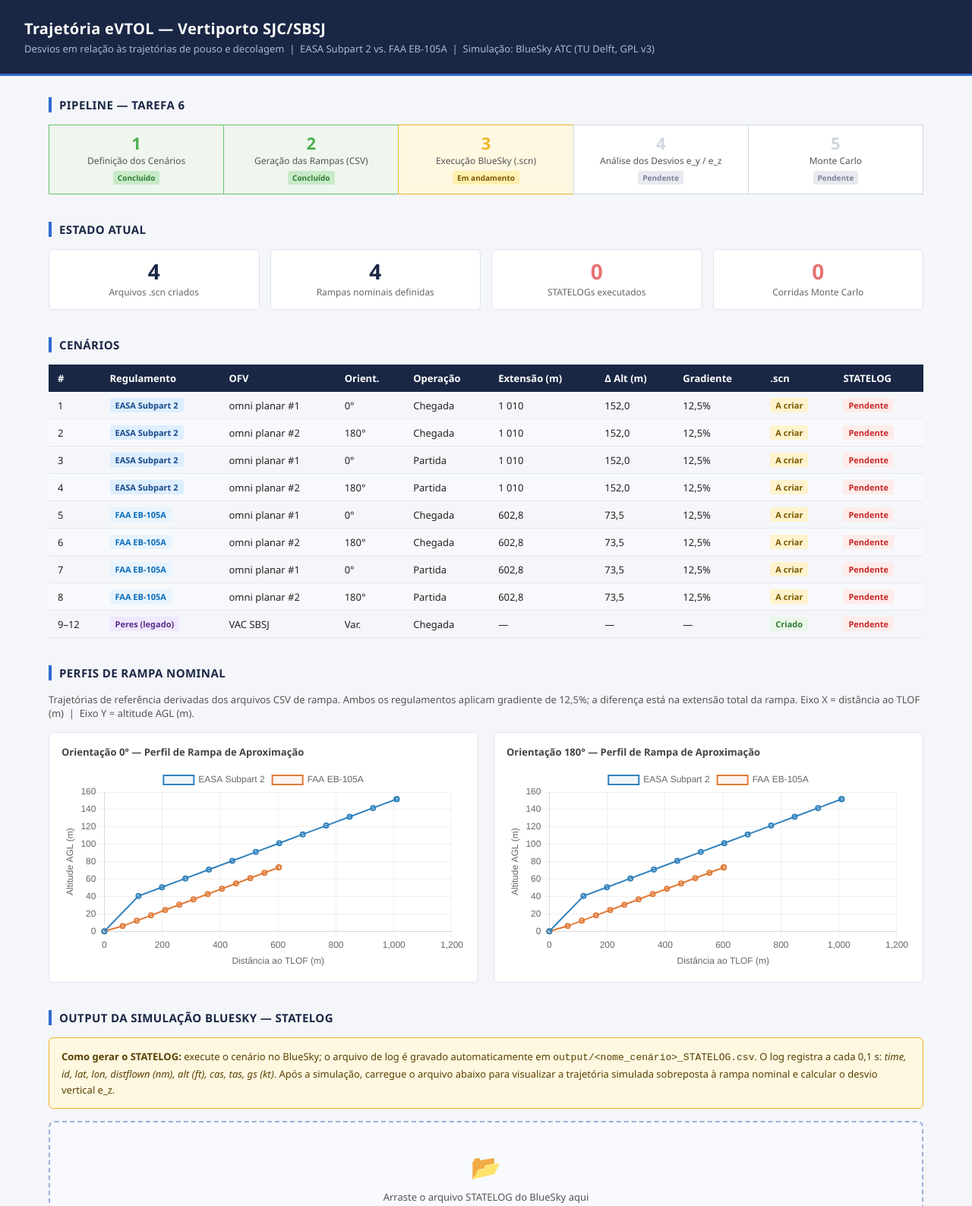
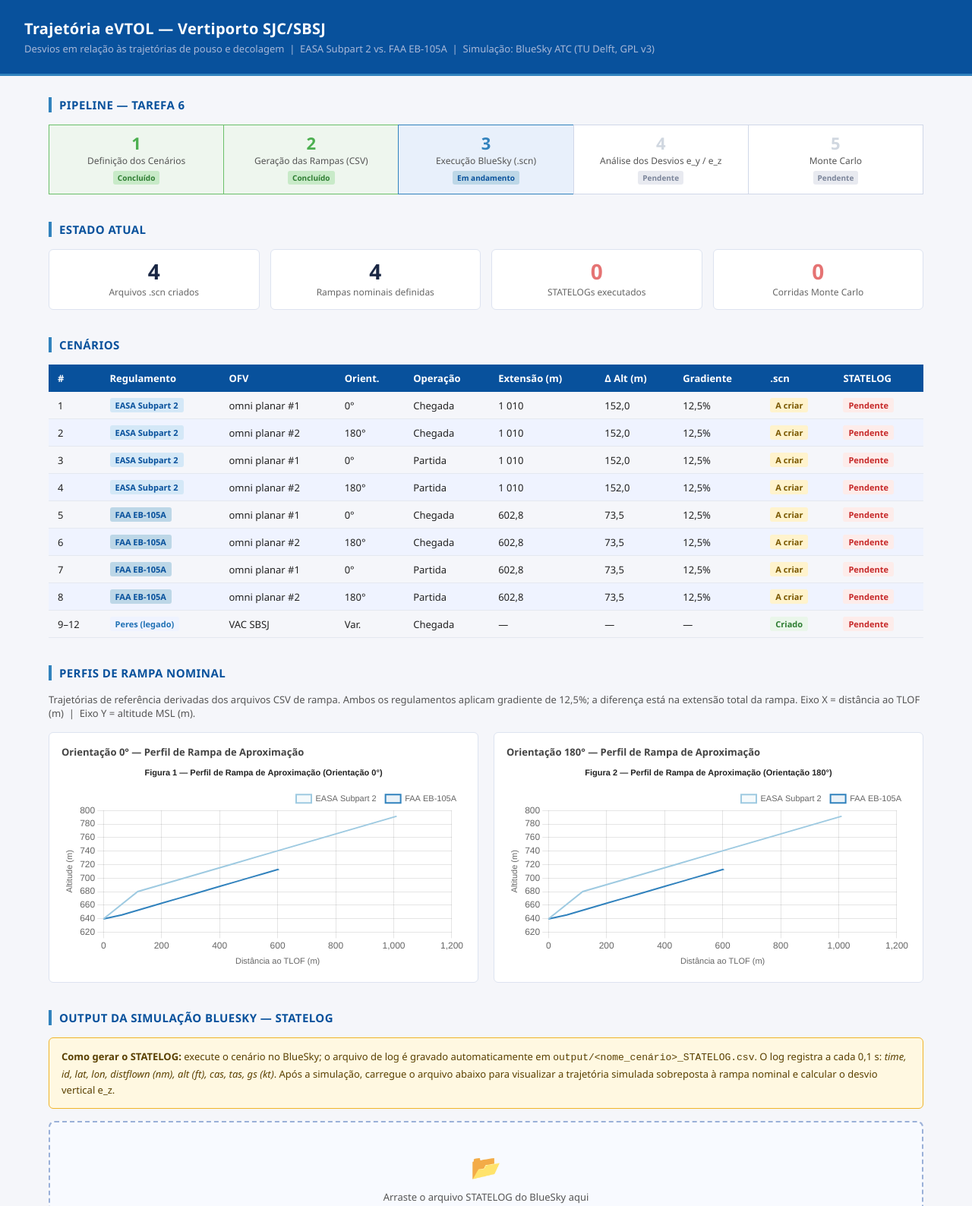
Before and after one commit to guilhermecabral102063-stack/app_trajetoria, a plain HTML site: page dashboard.html in a window 1280 px wide. Shown: the top 1588 px of the page at 76% size. Drawn offline with nearby package versions, Linux system fonts and the light colour scheme.

Commit message:
style: padronizar dashboard com paleta ColorBrewer Blues do matplotlib
Cores: EASA #9ecae1, FAA #3182bd, header/tabelas #08519c.
Grid: dashed, lineWidth 0.7, alpha 0.3 — igual rc_context do Python.
Títulos no formato "Figura N — Perfil de Rampa de Aproximação (Orientação X°)".
Eixo Y: altitude MSL (m), sem top/right borders — replicando axes.spines do mpl.

Co-Authored-By: Claude Sonnet 4.6 <noreply@anthropic.com>

```diff
--- a/dashboard.html
+++ b/dashboard.html
@@ -10,10 +10,10 @@
   body { font-family: 'Segoe UI', system-ui, sans-serif; background: #f5f6fa; color: #222; font-size: 14px; }
 
   header {
-    background: #1a2744;
+    background: #08519c;
     color: #fff;
     padding: 24px 32px;
-    border-bottom: 3px solid #2d6bcf;
+    border-bottom: 3px solid #3182bd;
   }
   header h1 { font-size: 20px; font-weight: 600; letter-spacing: 0.3px; }
   header p  { margin-top: 4px; color: #a8b8d8; font-size: 13px; }
@@ -22,8 +22,8 @@
 
   section { margin-bottom: 36px; }
   section > h2 {
-    font-size: 15px; font-weight: 600; color: #1a2744;
-    border-left: 4px solid #2d6bcf; padding-left: 10px;
+    font-size: 15px; font-weight: 600; color: #08519c;
+    border-left: 4px solid #3182bd; padding-left: 10px;
     margin-bottom: 16px; text-transform: uppercase; letter-spacing: 0.4px;
   }
 
@@ -44,29 +44,29 @@
   .pipeline-step .label { font-size: 12px; color: #555; margin-top: 4px; display: block; }
   .pipeline-step.done  { background: #eef6ee; border-color: #6abf69; }
   .pipeline-step.done  .num { color: #4caf50; }
-  .pipeline-step.active { background: #fff8e1; border-color: #f0b429; }
-  .pipeline-step.active .num { color: #f0b429; }
+  .pipeline-step.active { background: #e8f0fb; border-color: #3182bd; }
+  .pipeline-step.active .num { color: #3182bd; }
   .pipeline-step.pending .num { color: #d0d7e0; }
   .step-badge {
     font-size: 10px; font-weight: 600; padding: 2px 6px;
     border-radius: 3px; display: inline-block; margin-top: 5px;
   }
   .done   .step-badge { background: #c8eac8; color: #2e7d32; }
-  .active .step-badge { background: #fff0b0; color: #7a5800; }
+  .active .step-badge { background: #bdd7e7; color: #08519c; }
   .pending .step-badge { background: #e8eaf0; color: #7a8499; }
 
   /* Tables */
   table { width: 100%; border-collapse: collapse; font-size: 13px; }
-  th { background: #1a2744; color: #fff; padding: 9px 12px; text-align: left; font-weight: 600; }
+  th { background: #08519c; color: #fff; padding: 9px 12px; text-align: left; font-weight: 600; }
   td { padding: 8px 12px; border-bottom: 1px solid #e4e8f0; vertical-align: middle; }
-  tr:nth-child(even) td { background: #f8f9fc; }
+  tr:nth-child(even) td { background: #eff3ff; }
   .tag {
     display: inline-block; padding: 2px 7px; border-radius: 3px;
     font-size: 11px; font-weight: 600; white-space: nowrap;
   }
-  .tag-easa { background: #ddeeff; color: #1a4a8a; }
-  .tag-faa  { background: #e8f4fd; color: #0d6ebd; }
-  .tag-peres{ background: #f0e8ff; color: #5a2d8a; }
+  .tag-easa { background: #d4e8f7; color: #08519c; }
+  .tag-faa  { background: #bdd7e7; color: #08519c; }
+  .tag-peres{ background: #eff3ff; color: #2171b5; }
   .tag-ok   { background: #eaf6ea; color: #2e7d32; }
   .tag-wait { background: #fff3cd; color: #7a5800; }
   .tag-no   { background: #fdecea; color: #c62828; }
@@ -90,17 +90,17 @@
     cursor: pointer;
     transition: background 0.2s, border-color 0.2s;
   }
-  .upload-zone:hover, .upload-zone.drag { background: #edf2ff; border-color: #2d6bcf; }
+  .upload-zone:hover, .upload-zone.drag { background: #eff3ff; border-color: #3182bd; }
   .upload-zone .icon { font-size: 32px; margin-bottom: 10px; }
   .upload-zone p { color: #555; font-size: 13px; }
   .upload-zone .sub { color: #888; font-size: 12px; margin-top: 6px; }
   .upload-zone input[type="file"] { display: none; }
   .btn-upload {
     display: inline-block; margin-top: 14px; padding: 8px 20px;
-    background: #2d6bcf; color: #fff; border-radius: 5px;
+    background: #3182bd; color: #fff; border-radius: 5px;
     font-size: 13px; font-weight: 600; cursor: pointer; border: none;
   }
-  .btn-upload:hover { background: #1a4a8a; }
+  .btn-upload:hover { background: #08519c; }
 
   #statelog-info {
     margin-top: 16px; padding: 12px 16px;
@@ -224,7 +224,7 @@
   <p style="color:#555; font-size:13px; margin-bottom:16px;">
     Trajetórias de referência derivadas dos arquivos CSV de rampa. Ambos os regulamentos
     aplicam gradiente de 12,5%; a diferença está na extensão total da rampa.
-    Eixo X = distância ao TLOF (m) &nbsp;|&nbsp; Eixo Y = altitude AGL (m).
+    Eixo X = distância ao TLOF (m) &nbsp;|&nbsp; Eixo Y = altitude MSL (m).
   </p>
   <div class="charts-row">
     <div class="chart-box">
@@ -265,7 +265,7 @@
   <div id="statelog-charts">
     <div class="charts-row" style="margin-top:20px;">
       <div class="chart-box">
-        <h3>Perfil Simulado — Distância vs. Altitude AGL</h3>
+        <h3>Perfil Simulado — Distância vs. Altitude (m MSL)</h3>
         <canvas id="chart-statelog-profile"></canvas>
       </div>
       <div class="chart-box">
@@ -333,51 +333,82 @@ function toAgl(pts) {
   return pts.map(p => ({x: p.dist, y: +(p.alt - TLOF_ALT_M).toFixed(3)}));
 }
 
+/* Opções base — replicando o rc_context do matplotlib:
+   facecolor white, no top/right spines, grid alpha=0.3 dashed, font 11 */
+const GRID_STYLE = { color: 'rgba(0,0,0,0.15)', lineWidth: 0.7, borderDash: [4, 4] };
+const AXIS_TITLE = { display: true, font: { size: 11 } };
+
 const baseOpts = {
   responsive: true,
   maintainAspectRatio: true,
   animation: false,
   plugins: {
-    legend: { position: 'top', labels: { font: { size: 12 } } }
+    legend: {
+      position: 'upper-right',
+      align: 'end',
+      labels: { font: { size: 11 }, boxWidth: 20, padding: 12 }
+    }
   },
   scales: {
     x: {
       type: 'linear',
-      title: { display: true, text: 'Distância ao TLOF (m)', font: { size: 12 } },
-      grid: { color: 'rgba(0,0,0,0.06)' }
+      title: { ...AXIS_TITLE, text: 'Distância ao TLOF (m)' },
+      grid: GRID_STYLE,
+      border: { display: false }
     },
     y: {
-      title: { display: true, text: 'Altitude AGL (m)', font: { size: 12 } },
-      grid: { color: 'rgba(0,0,0,0.06)' }
+      title: { ...AXIS_TITLE, text: 'Altitude (m)' },
+      grid: GRID_STYLE,
+      border: { display: false }
     }
   }
 };
 
-function profileChart(canvasId, easaData, faaData) {
+function profileChart(canvasId, easaData, faaData, figNum, degrees) {
+  // Usa altitude MSL (alt_m) igual ao matplotlib — sem conversão AGL
+  const toMsl = pts => pts.map(p => ({x: p.dist, y: p.alt}));
   new Chart(document.getElementById(canvasId), {
     type: 'line',
     data: {
       datasets: [
         {
           label: 'EASA Subpart 2',
-          data: toAgl(easaData),
-          borderColor: '#3182bd', backgroundColor: 'rgba(49,130,189,0.08)',
-          borderWidth: 2, pointRadius: 3, fill: false, tension: 0
+          data: toMsl(easaData),
+          borderColor: '#9ecae1',
+          backgroundColor: 'rgba(158,202,225,0.10)',
+          borderWidth: 2, pointRadius: 0, fill: false, tension: 0
         },
         {
           label: 'FAA EB-105A',
-          data: toAgl(faaData),
-          borderColor: '#e07b39', backgroundColor: 'rgba(224,123,57,0.08)',
-          borderWidth: 2, pointRadius: 3, fill: false, tension: 0
+          data: toMsl(faaData),
+          borderColor: '#3182bd',
+          backgroundColor: 'rgba(49,130,189,0.10)',
+          borderWidth: 2, pointRadius: 0, fill: false, tension: 0
         }
       ]
     },
-    options: baseOpts
+    options: {
+      ...baseOpts,
+      plugins: {
+        ...baseOpts.plugins,
+        title: {
+          display: true,
+          text: `Figura ${figNum} — Perfil de Rampa de Aproximação (Orientação ${degrees}°)`,
+          font: { size: 11, weight: 'bold' },
+          color: '#222',
+          padding: { bottom: 10 }
+        },
+        legend: {
+          position: 'top', align: 'end',
+          labels: { font: { size: 11 }, boxWidth: 20, padding: 12 }
+        }
+      }
+    }
   });
 }
 
-profileChart('chart0',   EASA_0,   FAA_0);
-profileChart('chart180', EASA_180, FAA_180);
+profileChart('chart0',   EASA_0,   FAA_0,   1, '0');
+profileChart('chart180', EASA_180, FAA_180, 2, '180');
 
 /* ── Upload e parse do STATELOG BlueSky ── */
 let charts = { profile: null, speed: null, ez: null };
@@ -476,20 +507,37 @@ function nominalAgl(dist_m, rampPts) {
 function renderStatelog(rows) {
   Object.values(charts).forEach(c => c && c.destroy());
 
-  const simAgl  = rows.map(r => ({x: r.dist, y: +(r.alt - TLOF_ALT_M).toFixed(3)}));
+  // Altitude MSL (igual ao Python) para o perfil; AGL apenas para e_z
+  const simMsl  = rows.map(r => ({x: r.dist, y: r.alt}));
+  const nomMsl  = EASA_0.map(p => ({x: p.dist, y: p.alt}));
   const ezData  = rows.map(r => ({
     x: r.dist,
-    y: +( (r.alt - TLOF_ALT_M) - nominalAgl(r.dist, EASA_0) ).toFixed(3)
+    y: +(r.alt - (nominalAgl(r.dist, EASA_0) + TLOF_ALT_M)).toFixed(3)
   }));
   const casData = rows.filter(r => r.cas !== null).map(r => ({x: r.dist, y: r.cas}));
   const tasData = rows.filter(r => r.tas !== null).map(r => ({x: r.dist, y: r.tas}));
+
+  const speedOpts = {
+    ...baseOpts,
+    scales: {
+      x: { type:'linear', title:{ ...AXIS_TITLE, text:'Distância ao TLOF (m)' }, grid: GRID_STYLE, border:{ display:false } },
+      y: { title:{ ...AXIS_TITLE, text:'Velocidade (kt)'  }, grid: GRID_STYLE, border:{ display:false } }
+    }
+  };
+  const ezOpts = {
+    ...baseOpts,
+    scales: {
+      x: { type:'linear', title:{ ...AXIS_TITLE, text:'Distância ao TLOF (m)' }, grid: GRID_STYLE, border:{ display:false } },
+      y: { title:{ ...AXIS_TITLE, text:'e_z = simulado − nominal (m)' }, grid: GRID_STYLE, border:{ display:false } }
+    }
+  };
 
   charts.profile = new Chart(document.getElementById('chart-statelog-profile'), {
     type: 'line',
     data: {
       datasets: [
-        { label: 'Simulado (BlueSky)', data: simAgl, borderColor: '#2c8a42', borderWidth: 2, pointRadius: 0, fill: false, tension: 0 },
-        { label: 'Nominal EASA', data: toAgl(EASA_0), borderColor: '#3182bd', borderDash:[5,4], borderWidth:1.5, pointRadius:0, fill:false, tension:0 }
+        { label: 'Simulado (BlueSky)', data: simMsl, borderColor: '#6baed6', borderWidth: 2, pointRadius: 0, fill: false, tension: 0 },
+        { label: 'Nominal EASA',       data: nomMsl, borderColor: '#9ecae1', borderDash:[5,4], borderWidth:1.5, pointRadius:0, fill:false, tension:0 }
       ]
     },
     options: baseOpts
@@ -499,17 +547,11 @@ function renderStatelog(rows) {
     type: 'line',
     data: {
       datasets: [
-        { label: 'CAS (kt)', data: casData, borderColor: '#3182bd', borderWidth: 1.8, pointRadius: 0, fill: false },
-        { label: 'TAS (kt)', data: tasData, borderColor: '#9ecae1', borderWidth: 1.8, pointRadius: 0, fill: false }
+        { label: 'CAS (kt)', data: casData, borderColor: '#3182bd', borderWidth: 2, pointRadius: 0, fill: false },
+        { label: 'TAS (kt)', data: tasData, borderColor: '#9ecae1', borderWidth: 2, pointRadius: 0, fill: false }
       ]
     },
-    options: {
-      ...baseOpts,
-      scales: {
-        x: { type:'linear', title:{ display:true, text:'Distância ao TLOF (m)' }, grid:{ color:'rgba(0,0,0,0.06)' } },
-        y: { title:{ display:true, text:'Velocidade (kt)' }, grid:{ color:'rgba(0,0,0,0.06)' } }
-      }
-    }
+    options: speedOpts
   });
 
   charts.ez = new Chart(document.getElementById('chart-statelog-ez'), {
@@ -518,17 +560,11 @@ function renderStatelog(rows) {
       datasets: [{
         label: 'e_z (m)',
         data: ezData,
-        borderColor: '#c62828', backgroundColor: 'rgba(198,40,40,0.08)',
+        borderColor: '#08519c', backgroundColor: 'rgba(49,130,189,0.12)',
         borderWidth: 1.8, pointRadius: 0, fill: true, tension: 0
       }]
     },
-    options: {
-      ...baseOpts,
-      scales: {
-        x: { type:'linear', title:{ display:true, text:'Distância ao TLOF (m)' }, grid:{ color:'rgba(0,0,0,0.06)' } },
-        y: { title:{ display:true, text:'e_z = simulado − nominal (m)' }, grid:{ color:'rgba(0,0,0,0.06)' } }
-      }
-    }
+    options: ezOpts
   });
 
   document.getElementById('statelog-charts').style.display = 'block';
```
